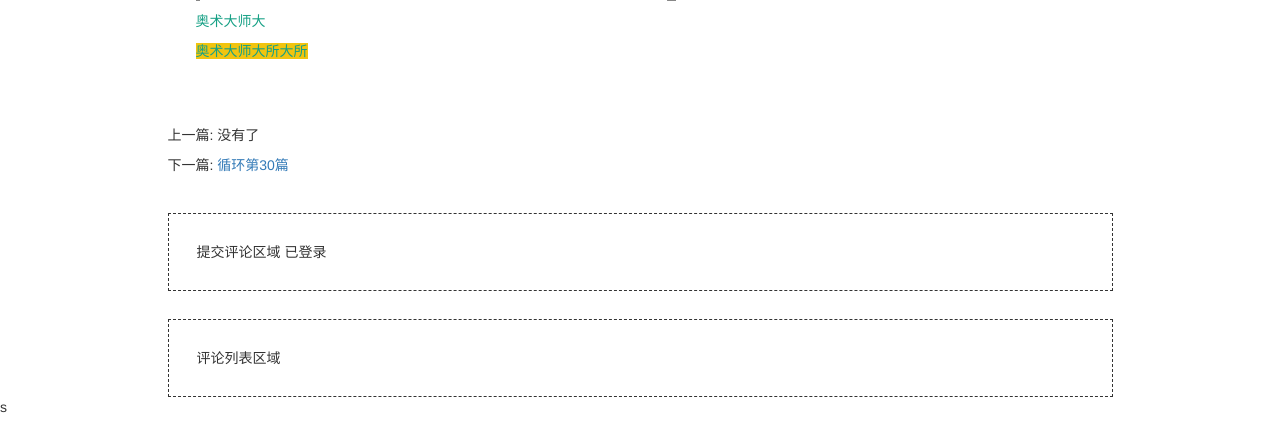
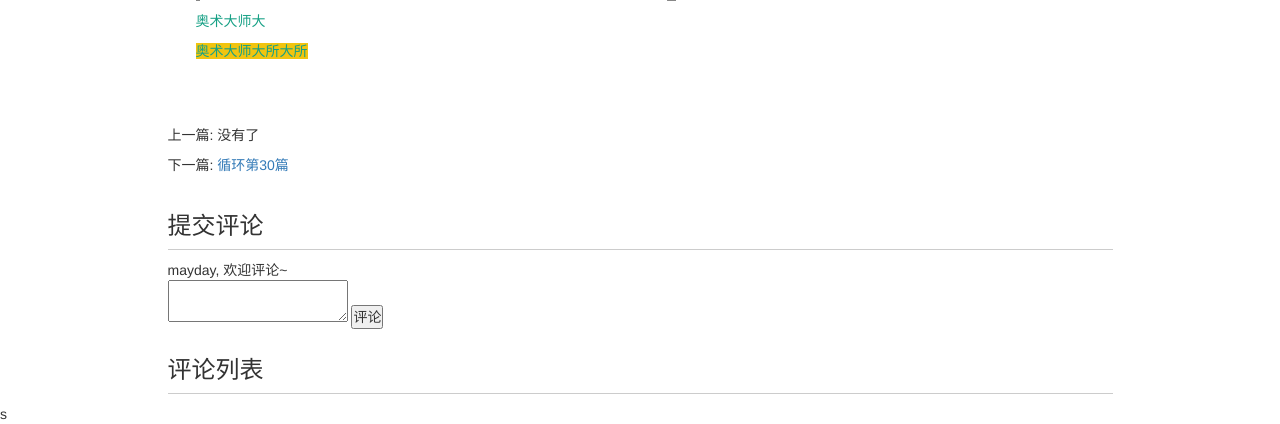
Before and after one commit to isbada/django-dev, a Django app: page /blog/37 in a window 1280 px wide. Shown: the part 687-1111 px from the top of the page. Run offline with Django 3.2, Linux system fonts and the light colour scheme; a user stored in the database is signed in; data comes from the database, SQL or seed files in the repository; both versions use the stored data as it was after the commit; some libraries are stand-ins or nearby versions.

Commit message:
上传前保存

```diff
--- a/article_website/urls.py
+++ b/article_website/urls.py
@@ -26,7 +26,8 @@ urlpatterns = [
     path('blog/', include('blog.urls')),
     path('', views.home, name='home'),
     path('ckeditor', include('ckeditor_uploader.urls')),
-    path('login/', views.login, name="login")
+    path('login/', views.login, name="login"),
+    path('commnet/', include('comment.urls')),
 ]
 
 urlpatterns += static('/media/', document_root=settings.MEDIA_ROOT)
--- a/article_website/views.py
+++ b/article_website/views.py
@@ -17,6 +17,7 @@ from django.utils import timezone
 from django.db.models import Sum
 from django.core.cache import cache
 from django.contrib import auth
+from django.urls import reverse
 
 
 def get_7_days_hot_blogs():
@@ -59,10 +60,12 @@ def login(request):
     username = request.POST.get('username', '')
     password = request.POST.get('password', '')
     user = auth.authenticate(request, username=username, password=password)
+    referer = request.META.get('HTTP_REFERER', reverse('home'))
+
     if user is not None:
         auth.login(request, user)
         # redirect a login page
-        return redirect('/')
+        return redirect(referer)
 
     else:
         # return an invalid page
--- a/blog/static/blog/blog.css
+++ b/blog/static/blog/blog.css
@@ -38,3 +38,12 @@ div.paginator{
 div.blog-more{
     margin-top: 1em;
 }
+
+div.comment-area{
+    margin-top: 2em;
+}
+
+h3.comment-area-title{
+    border-bottom: 1px solid #ccc;
+    padding-bottom: 0.4em;
+}
--- a/blog/templates/blog/blog_detail.html
+++ b/blog/templates/blog/blog_detail.html
@@ -54,22 +54,34 @@
 
         <div class="row">
             <div class="col-xs-10 col-xs-offset-1">
-                <div style="margin-top: 2em;border: 1px dashed;padding: 2em;">
-                    提交评论区域
+                <div class="comment-area">
+                    <h3 class="comment-area-title">提交评论</h3>
                     <!-- {{ user }} -->
                     {% if user.is_authenticated %}
-                        已登录
+                        {{ user.username }}, 欢迎评论~
+                        <form action="{% url 'update_comment' %}" method="POST">
+                            {% csrf_token %}
+                            <!-- 多行文本输入 -->
+                            <textarea id="comment-text" name="text"></textarea>
+                            <input type="hidden" name="object_id" value="{{ blog.pk }}">
+                            <input type="hidden" name="content_type" value="blog">
+                            <input type="submit" value="评论">
+                        </form>
                     {% else %}
-                        未登录
+                        未登录,登录后方可评论
                         <form action="{% url 'login' %}" method="POST">
                             {% csrf_token %}
+                            <span>用户名:</span>
                             <input type="text" name="username">
+                            <span>密码:</span>
                             <input type="password" name="password">
                             <input type="submit" value="登录">
                         </form>
                     {% endif %}
                 </div>
-                <div style="margin-top: 2em;border: 1px dashed;padding: 2em;">评论列表区域</div>
+                <div class="comment-area">
+                    <h3 class="comment-area-title">评论列表</h3>
+                </div>
             </div>
         </div>
     </div>s
--- a/comment/admin.py
+++ b/comment/admin.py
@@ -5,4 +5,4 @@ from .models import Comment
 # Register your models here.
 @admin.register(Comment)
 class CommentAdmin(admin.ModelAdmin):
-    list_display = ('content_type', 'text', 'comment_time', 'user')
+    list_display = ('content_object', 'text', 'comment_time', 'user')
--- /dev/null
+++ b/comment/urls.py
@@ -0,0 +1,16 @@
+# -*- coding:utf-8 -*-
+'''
+Author: maydayfu
+Date: 2022-03-20 03:31:06
+LastEditors: maydayfu
+Description:
+Copyright 2021 Tencent All rights reserved.
+'''
+
+# re_path支持路径正则
+from django.urls import path
+from . import views
+
+urlpatterns = [
+    path('update_comment', views.update_comment, name='update_comment'),
+]
--- a/read_statistics/utils.py
+++ b/read_statistics/utils.py
@@ -18,7 +18,6 @@ def read_statistics_once_read(request, obj):
     ct = ContentType.objects.get_for_model(obj)
     key = f"{ct.model}_{obj.pk}_read"
     if not request.COOKIES.get(key):
-
         # 总阅读数+1
         readnum, created = ReadNum.objects.get_or_create(content_type=ct,
                                                          object_id=obj.pk)
```
Also changed, not shown: comment/views.py (+22 -0 lines), db.sqlite3.
